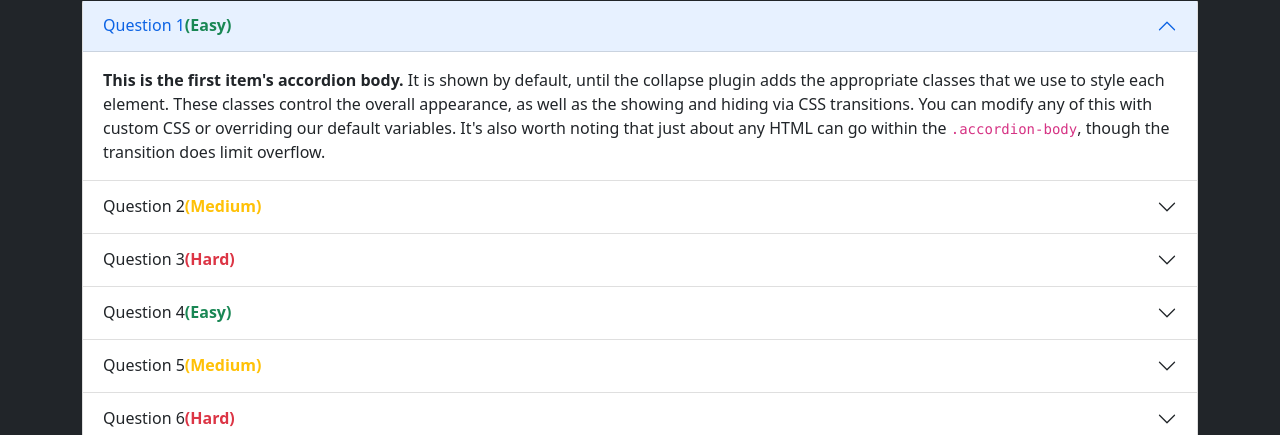
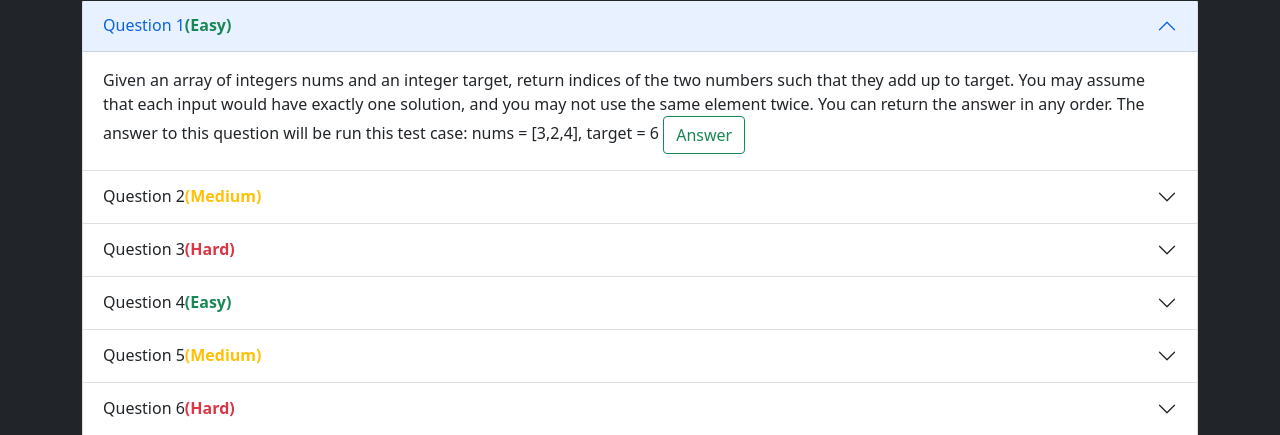
Before and after one commit to pImendoza/BSM, a Flask app: page /dashboard in a window 1280 px wide, after a click that opens the changed part. Shown: the part 146-581 px from the top of the page. Run offline with Flask 2, Linux system fonts and the light colour scheme; a user stored in the database is signed in.

Commit message:
Update dashboard.html

```diff
--- a/templates/dashboard.html
+++ b/templates/dashboard.html
@@ -19,7 +19,7 @@
     <!--Navbar-->
     <nav class = "navbar navbar-expand-lg bg-dark navbar-dark py-3 fixed-top">
         <div class = "container">
-        <a href = "#"class="navbar-brand text-light fw-bold"><img class="img-fluid w-25 d-sm-block" src= "images/BSM.png">Welcome!</a>
+        <a href = "#"class="navbar-brand text-light fw-bold"><img class="img-fluid w-25 d-sm-block" src= "./images/BSM.png">Welcome!</a>
         <button class="navbar-toggler" type="button" data-bs-toggle="collapse" data-bs-target="#navmenu">
 
             <span class="navbar-toggler-icon"></span>
@@ -44,6 +44,7 @@
 
     <!--Questions-->
 
+
     <section id = questions class="justify-content-between bg-dark">
         <div class="container">
           <div class="row">
@@ -56,7 +57,8 @@
               </h2>
               <div id="collapseOne" class="accordion-collapse collapse" aria-labelledby="headingOne" data-bs-parent="#accordionExample">
                 <div class="accordion-body">
-                  <strong>This is the first item's accordion body.</strong> It is shown by default, until the collapse plugin adds the appropriate classes that we use to style each element. These classes control the overall appearance, as well as the showing and hiding via CSS transitions. You can modify any of this with custom CSS or overriding our default variables. It's also worth noting that just about any HTML can go within the <code>.accordion-body</code>, though the transition does limit overflow.
+                  Given an array of integers nums and an integer target, return indices of the two numbers such that they add up to target. You may assume that each input would have exactly one solution, and you may not use the same element twice. You can return the answer in any order. The answer to this question will be run this test case: nums = [3,2,4], target = 6
+                  <button type = "button" class = "btn btn-outline-success" onclick="window.location.href=' http://127.0.0.1:5000/questionpage/1';"> Answer</button>
                 </div>
               </div>
             </div>
@@ -68,7 +70,8 @@
               </h2>
               <div id="collapseTwo" class="accordion-collapse collapse" aria-labelledby="headingTwo" data-bs-parent="#accordionExample">
                 <div class="accordion-body">
-                  <strong>This is the second item's accordion body.</strong> It is hidden by default, until the collapse plugin adds the appropriate classes that we use to style each element. These classes control the overall appearance, as well as the showing and hiding via CSS transitions. You can modify any of this with custom CSS or overriding our default variables. It's also worth noting that just about any HTML can go within the <code>.accordion-body</code>, though the transition does limit overflow.
+                  You are given two non-empty linked lists representing two non-negative integers. The digits are stored in reverse order, and each of their nodes contains a single digit. Add the two numbers and return the sum as a linked list.You may assume the two numbers do not contain any leading zero, except the number 0 itself. The answer to this question will be run this test case: l1 = [2,4,3], l2 = [5,6,4]
+                  <button type = "button" class = "btn btn-outline-warning" onclick="window.location.href=' http://127.0.0.1:5000/questionpage/2';"> Answer</button>
                 </div>
               </div>
             </div>
@@ -80,7 +83,8 @@
               </h2>
               <div id="collapseThree" class="accordion-collapse collapse" aria-labelledby="headingThree" data-bs-parent="#accordionExample">
                 <div class="accordion-body">
-                  <strong>This is the third item's accordion body.</strong> It is hidden by default, until the collapse plugin adds the appropriate classes that we use to style each element. These classes control the overall appearance, as well as the showing and hiding via CSS transitions. You can modify any of this with custom CSS or overriding our default variables. It's also worth noting that just about any HTML can go within the <code>.accordion-body</code>, though the transition does limit overflow.
+                  Given two sorted arrays nums1 and nums2 of size m and n respectively, return the median of the two sorted arrays.The overall run time complexity should be O(log (m+n)).The answer to this question will be run this test case:  nums1 = [1,2], nums2 = [3,4]
+                  <button type = "button" class = "btn btn-outline-danger" onclick="window.location.href=' http://127.0.0.1:5000/questionpage/3';"> Answer</button>
                 </div>
               </div>
             </div>
@@ -92,7 +96,8 @@
               </h2>
               <div id="collapseFour" class="accordion-collapse collapse" aria-labelledby="headingOne" data-bs-parent="#accordionExample">
                 <div class="accordion-body">
-                  <strong>This is the first item's accordion body.</strong> It is shown by default, until the collapse plugin adds the appropriate classes that we use to style each element. These classes control the overall appearance, as well as the showing and hiding via CSS transitions. You can modify any of this with custom CSS or overriding our default variables. It's also worth noting that just about any HTML can go within the <code>.accordion-body</code>, though the transition does limit overflow.
+                  Given an integer x, return true if x is palindrome integer. An integer is a palindrome when it reads the same backward as forward. For example, 121 is palindrome while 123 is not.The answer to this question will be run this test case:  x = -121
+                  <button type = "button" class = "btn btn-outline-success" onclick="window.location.href=' http://127.0.0.1:5000/questionpage/4';"> Answer</button>
                 </div>
               </div>
             </div>
@@ -104,7 +109,8 @@
               </h2>
               <div id="collapseFive" class="accordion-collapse collapse" aria-labelledby="headingTwo" data-bs-parent="#accordionExample">
                 <div class="accordion-body">
-                  <strong>This is the second item's accordion body.</strong> It is hidden by default, until the collapse plugin adds the appropriate classes that we use to style each element. These classes control the overall appearance, as well as the showing and hiding via CSS transitions. You can modify any of this with custom CSS or overriding our default variables. It's also worth noting that just about any HTML can go within the <code>.accordion-body</code>, though the transition does limit overflow.
+                  Given a signed 32-bit integer x, return x with its digits reversed. If reversing x causes the value to go outside the signed 32-bit integer range [-231, 231 - 1], then return 0. The answer to this question will be run this test case:x = -123
+                  <button type = "button" class = "btn btn-outline-warning" onclick="window.location.href=' http://127.0.0.1:5000/questionpage/5';"> Answer</button>
                 </div>
               </div>
             </div>
@@ -116,7 +122,8 @@
               </h2>
               <div id="collapseSix" class="accordion-collapse collapse" aria-labelledby="headingThree" data-bs-parent="#accordionExample">
                 <div class="accordion-body">
-                  <strong>This is the third item's accordion body.</strong> It is hidden by default, until the collapse plugin adds the appropriate classes that we use to style each element. These classes control the overall appearance, as well as the showing and hiding via CSS transitions. You can modify any of this with custom CSS or overriding our default variables. It's also worth noting that just about any HTML can go within the <code>.accordion-body</code>, though the transition does limit overflow.
+                  You are given an array of k linked-lists lists, each linked-list is sorted in ascending order.Merge all the linked-lists into one sorted linked-list and return it. The answer to this question will be run this test case:lists = [[1,4,5],[1,3,4],[2,6]]
+                  <button type = "button" class = "btn btn-outline-danger" onclick="window.location.href=' http://127.0.0.1:5000/questionpage/6';"> Answer</button>
                 </div>
               </div>
             </div>
@@ -128,7 +135,8 @@
               </h2>
               <div id="collapseSeven" class="accordion-collapse collapse" aria-labelledby="headingOne" data-bs-parent="#accordionExample">
                 <div class="accordion-body">
-                  <strong>This is the first item's accordion body.</strong> It is shown by default, until the collapse plugin adds the appropriate classes that we use to style each element. These classes control the overall appearance, as well as the showing and hiding via CSS transitions. You can modify any of this with custom CSS or overriding our default variables. It's also worth noting that just about any HTML can go within the <code>.accordion-body</code>, though the transition does limit overflow.
+                  Given an integer array nums sorted in non-decreasing order, remove the duplicates in-place such that each unique element appears only once. The relative order of the elements should be kept the same.Since it is impossible to change the length of the array in some languages, you must instead have the result be placed in the first part of the array nums. More formally, if there are k elements after removing the duplicates, then the first k elements of nums should hold the final result. It does not matter what you leave beyond the first k elements.Return k after placing the final result in the first k slots of nums.Do not allocate extra space for another array. You must do this by modifying the input array in-place with O(1) extra memory. The answer to this question will be run this test case:nums = [0,0,1,1,1,2,2,3,3,4]
+                  <button type = "button" class = "btn btn-outline-success" onclick="window.location.href=' http://127.0.0.1:5000/questionpage/7';"> Answer</button>
                 </div>
               </div>
             </div>
@@ -140,7 +148,8 @@
               </h2>
               <div id="collapseEight" class="accordion-collapse collapse" aria-labelledby="headingTwo" data-bs-parent="#accordionExample">
                 <div class="accordion-body">
-                  <strong>This is the second item's accordion body.</strong> It is hidden by default, until the collapse plugin adds the appropriate classes that we use to style each element. These classes control the overall appearance, as well as the showing and hiding via CSS transitions. You can modify any of this with custom CSS or overriding our default variables. It's also worth noting that just about any HTML can go within the <code>.accordion-body</code>, though the transition does limit overflow.
+                  Given an array of distinct integers candidates and a target integer target, return a list of all unique combinations of candidates where the chosen numbers sum to target. You may return the combinations in any order.The same number may be chosen from candidates an unlimited number of times. Two combinations are unique if the frequency of at least one of the chosen numbers is different.It is guaranteed that the number of unique combinations that sum up to target is less than 150 combinations for the given input.  The answer to this question will be run this test case:candidates = [2,3,5], target = 8
+                  <button type = "button" class = "btn btn-outline-warning" onclick="window.location.href=' http://127.0.0.1:5000/questionpage/8';"> Answer</button>
                 </div>
               </div>
             </div>
@@ -152,7 +161,8 @@
               </h2>
               <div id="collapseNine" class="accordion-collapse collapse" aria-labelledby="headingThree" data-bs-parent="#accordionExample">
                 <div class="accordion-body">
-                  <strong>This is the third item's accordion body.</strong> It is hidden by default, until the collapse plugin adds the appropriate classes that we use to style each element. These classes control the overall appearance, as well as the showing and hiding via CSS transitions. You can modify any of this with custom CSS or overriding our default variables. It's also worth noting that just about any HTML can go within the <code>.accordion-body</code>, though the transition does limit overflow.
+                  Given a linked list, reverse the nodes of a linked list k at a time and return its modified list.k is a positive integer and is less than or equal to the length of the linked list. If the number of nodes is not a multiple of k then left-out nodes, in the end, should remain as it is.You may not alter the values in the lists nodes, only nodes themselves may be changed. The answer to this question will be run this test case:head = [1,2,3,4,5], k = 2
+                  <button type = "button" class = "btn btn-outline-danger" onclick="window.location.href=' http://127.0.0.1:5000/questionpage/9';"> Answer</button>
                 </div>
               </div>
             </div>
@@ -437,5 +447,7 @@
       </div>
   </div>
     <script src="https://cdn.jsdelivr.net/npm/bootstrap@5.1.3/dist/js/bootstrap.bundle.min.js" integrity="sha384-ka7Sk0Gln4gmtz2MlQnikT1wXgYsOg+OMhuP+IlRH9sENBO0LRn5q+8nbTov4+1p" crossorigin="anonymous"></script>
-</body>
+
+
+  </body>
 </html>
```
